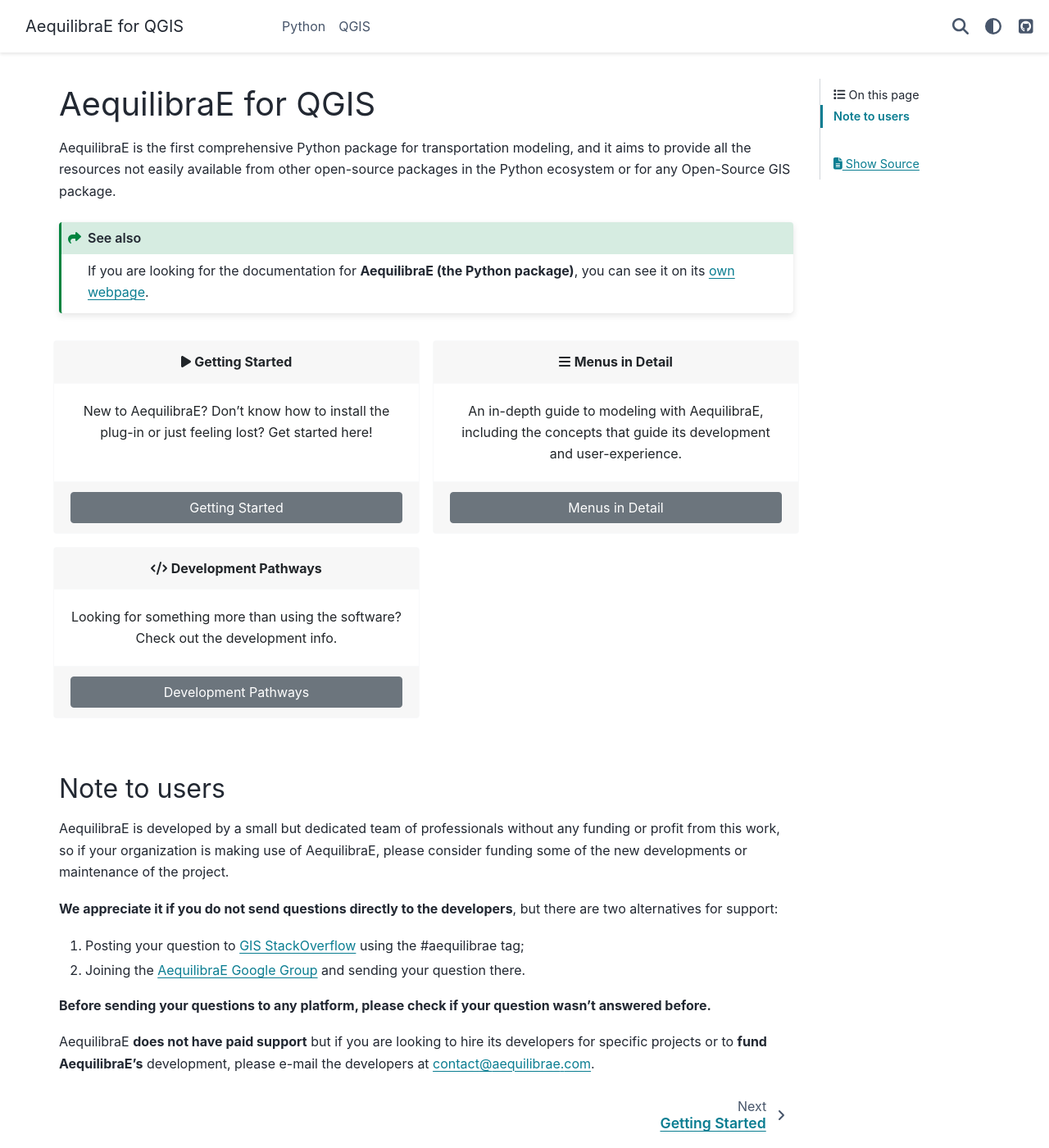
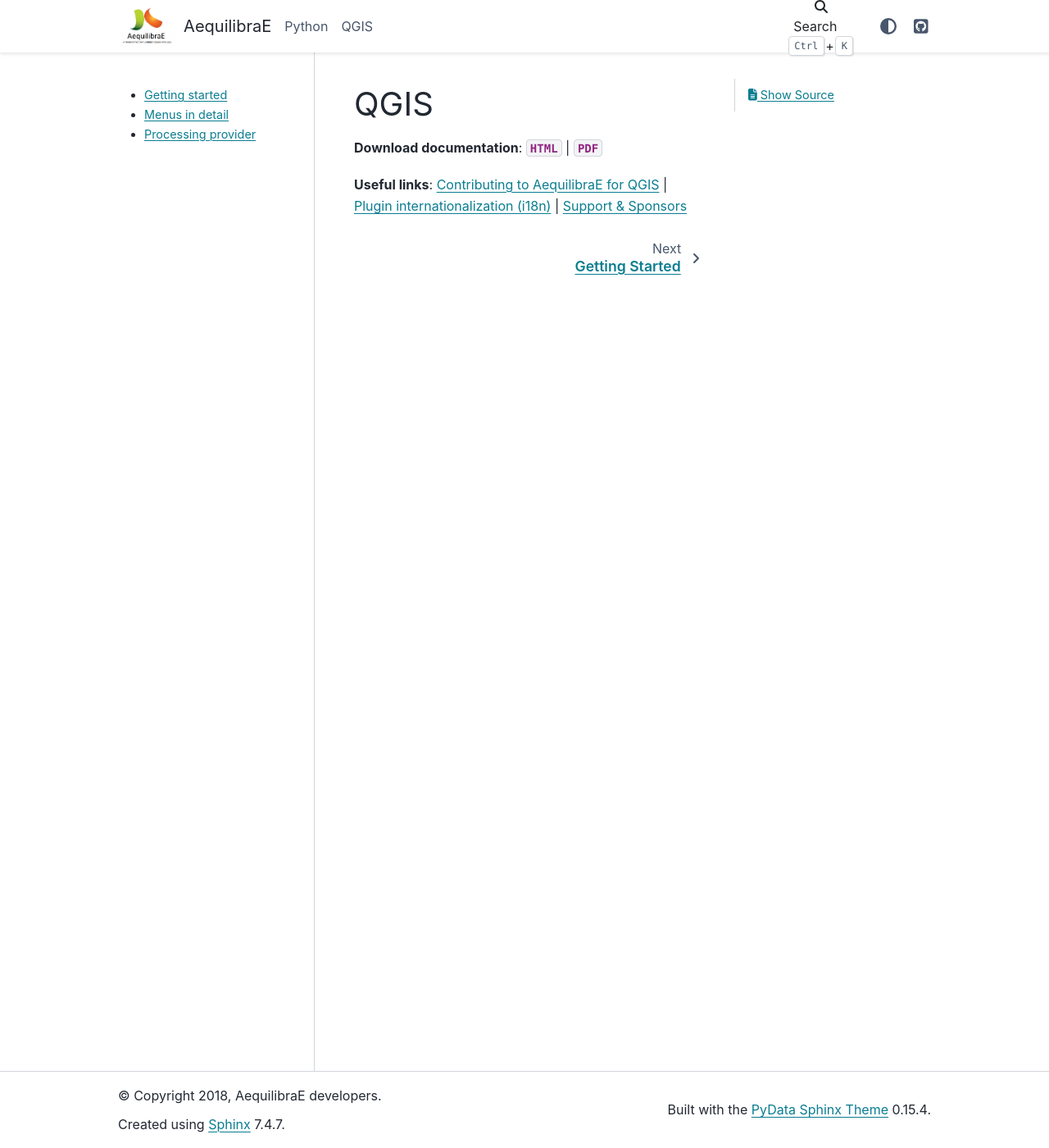
Before and after one commit to AequilibraE/qaequilibrae, a Sphinx documentation site: the page built from docs/source/index.rst, in a window 1280 px wide and 1400 px high. Shown: the whole window at 82% size. Built offline with Sphinx 7.4.7 and the PyData theme 0.15.4, drawn with Linux system fonts in a browser that asks for light colours; pages that are not in the unit, such as notebooks, are missing from menus; the version number could not be read and is left out.

Commit message:
config layout

```diff
--- /dev/null
+++ b/docs/source/_templates/globaltoc.html
@@ -0,0 +1,13 @@
+<div class="toc global-toc">
+    <ul class="toc-tree">
+        <li class="toc-item">
+            <a class="toc-link" href="getting_started/getting_started.html">Getting started</a>
+        </li>
+        <li>
+            <a class="toc-link" href="menus_in_detail/readme.html">Menus in detail</a>
+        </li>
+        <li>
+            <a class="toc-link" href="processing_provider/readme.html">Processing provider</a>
+        </li>
+    </ul>
+</div>
--- a/docs/source/_templates/navbar-nav.html
+++ b/docs/source/_templates/navigation_header.html
@@ -1,10 +1,12 @@
 <nav>
   <ul class="bd-navbar-elements navbar-nav">
     <li class="nav-item">
-      <a class="nav-link" href="pagina_python.html">Python</a> <https://www.aequilibrae.com/python/latest>
+      <a class="nav-link" href="https://www.aequilibrae.com/python/latest/">Python</a>
     </li>
     <li class="nav-item">
       <a class="nav-link active" href="#">QGIS</a>
     </li>
   </ul>
 </nav>
+
+<!-- TODO: Fix this nav-link for AequilibraE. It has to redirect to .../python.html -->
--- a/docs/source/conf.py
+++ b/docs/source/conf.py
@@ -16,14 +16,12 @@
 import sys
 
 sys.path.insert(0, os.path.abspath("../.."))
-#
 
 # -- Project information -----------------------------------------------------
 
 project = "AequilibraE for QGIS"
 copyright = "2018, AequilibraE developers"
 author = "Pedro Camargo"
-
 
 # The short X.Y.Z version
 
@@ -34,7 +32,6 @@
 
 # The full version, including alpha/beta/rc tags
 release = "30/07/2018"
-
 
 # -- General configuration ---------------------------------------------------
 
@@ -74,7 +71,6 @@
 # The name of the Pygments (syntax highlighting) style to use.
 pygments_style = "sphinx"
 
-
 # -- Options for HTML output -------------------------------------------------
 
 # The theme to use for HTML and HTML Help pages.  See the documentation for
@@ -90,7 +86,14 @@
     "show_nav_level": 0,
     "github_url": "https://github.com/AequilibraE/qaequilibrae",
     "navbar_end": ["theme-switcher", "navbar-icon-links"],
-    "navbar_persistent": ["search-button"],
+    "navbar_center": ["navigation_header"],
+    "navbar_align": "left",
+    "logo": {
+        "text": "AequilibraE",
+        "image_light": "_static/large_icon.png",
+        "image_dark": "_static/large_icon.png",
+        "link": "https://www.aequilibrae.com/python/latest/index.html"
+    },
 }
 
 # The name for this set of Sphinx documents.  If None, it defaults to
@@ -99,7 +102,8 @@
 # Add any paths that contain custom static files (such as style sheets) here,
 # relative to this directory. They are copied after the builtin static files,
 # so a file named "default.css" will overwrite the builtin "default.css".
-# html_static_path = ["_static"]
+html_static_path = ["_static"]
+html_css_files = ["custom.css"]
 
 # Custom sidebar templates, must be a dictionary that maps document names
 # to template names.
@@ -109,8 +113,9 @@
 # default: ``['localtoc.html', 'relations.html', 'sourcelink.html',
 # 'searchbox.html']``.
 #
-# html_sidebars = {}
-
+html_sidebars = {
+    "**": ["globaltoc.html"]
+}
 
 # -- Options for HTMLHelp output ---------------------------------------------
 
--- a/docs/source/development/internationalization.rst
+++ b/docs/source/development/i18n.rst
@@ -1,3 +1,5 @@
+:orphan:
+
 .. _plugin_i18n:
 
 Plugin internationalization (i18n)
--- a/docs/source/index.rst
+++ b/docs/source/index.rst
@@ -1,96 +1,14 @@
-.. _index:
+QGIS
+====
 
-AequilibraE for QGIS
-====================
+**Download documentation**: :download:`HTML <_static/AequilibraE.zip>` | :download:`PDF <_static/latex/AequilibraE.pdf>`
 
-AequilibraE is the first comprehensive Python package for transportation
-modeling, and it aims to provide all the resources not easily available from
-other open-source packages in the Python ecosystem or for any Open-Source GIS
-package.
-
-.. seealso::
-
-   If you are looking for the documentation for **AequilibraE (the Python package)**, you can
-   see it on its `own webpage <https://aequilibrae.com/python/latest/>`_.
-
-.. panels::
-   :card: text-center bg-transparent border-light
-   :container: container pb-3
-   :header: text-center border-light
-   :footer: border-light
-   :column: col-lg-6 col-md-6 col-sm-6 col-xs-12 p-2
-
-   ---
-   :fa:`play`
-   **Getting Started**
-   ^^^^^^^^^^^^^^^^^
-
-   New to AequilibraE? Don't know how to install the plug-in or just feeling lost?
-   Get started here!
-
-   +++++++++++++++++
-
-   .. link-button:: getting_started
-      :type: ref
-      :text: Getting Started
-      :classes: btn-block btn-secondary stretched-link
-
-   ---
-   :fa:`bars`
-   **Menus in Detail**
-   ^^^^^^^^^^^^^^^^^^^
-
-   An in-depth guide to modeling with AequilibraE, including the concepts that guide its
-   development and user-experience.
-
-   +++++++++++++++++
-
-   .. link-button:: menus_in_detail/readme
-         :type: ref
-         :text: Menus in Detail
-         :classes: btn-block btn-secondary stretched-link
-
-   ---
-   :fa:`code`
-   **Development Pathways**
-   ^^^^^^^^^^^^
-
-   Looking for something more than using the software? Check out the development info.
-
-   ++++++++++++
-
-   .. link-button:: development/readme
-         :type: ref
-         :text: Development Pathways
-         :classes: btn-block btn-secondary stretched-link
-
-Note to users
--------------
-
-AequilibraE is developed by a small but dedicated team of professionals without
-any funding or profit from this work, so if your organization is making use of
-AequilibraE, please consider funding some of the new developments or maintenance
-of the project.
-
-**We appreciate it if you do not send questions directly to the developers**, but
-there are two alternatives for support:
-
-1. Posting your question to `GIS StackOverflow <https://gis.stackexchange.com/>`_ using the #aequilibrae tag;
-2. Joining the `AequilibraE Google Group <https://groups.google.com/forum/#!forum/aequilibrae>`_
-   and sending your question there.
-
-**Before sending your questions to any platform, please check if your question wasn't answered before.**
-
-
-AequilibraE **does not have paid support** but if you are looking to hire its developers
-for specific projects or to **fund AequilibraE's** development,
-please e-mail the developers at contact@aequilibrae.com.
+**Useful links**: :ref:`contributing_to_qaequilibrae` | :ref:`plugin_i18n` | :ref:`support`
 
 .. toctree::
    :hidden:
-   :maxdepth: 2
+   :maxdepth: 1
 
    getting_started/getting_started
    menus_in_detail/readme
-   development/readme
    processing_provider/readme
```
Also changed, not shown: docs/source/development/support.rst (added, +77 -0 lines), docs/source/getting_started/getting_started.rst (+12 -12 lines), docs/source/_static/custom.css (line endings or trailing spaces), docs/source/_static/large_icon.png (added).
